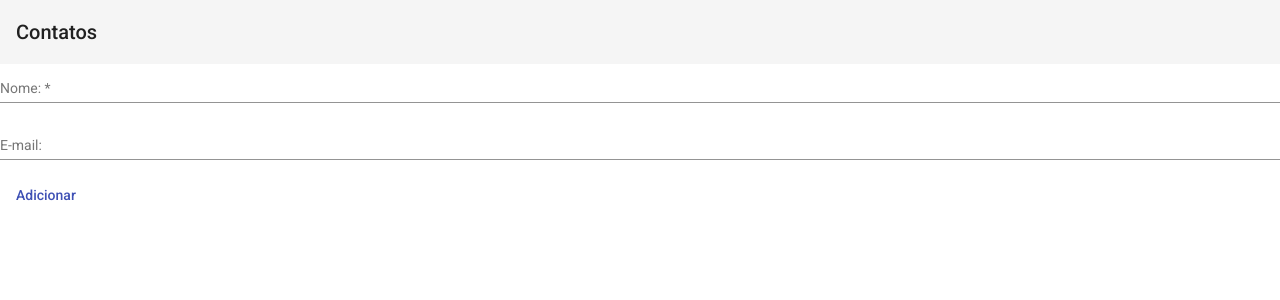
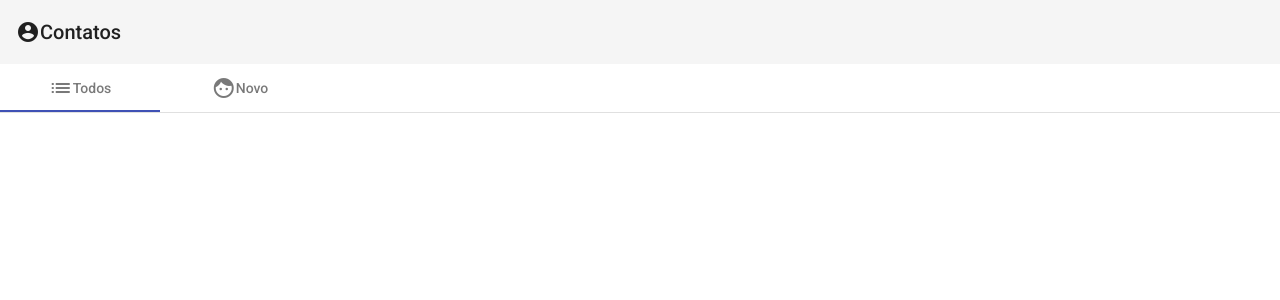
Before and after one commit to marcoslsouza/agenda-app, an Angular app: page / in a window 1280 px wide. Shown: the top 300 px of the page. Built offline with nearby package versions, Linux system fonts and the light colour scheme.

Commit message:
Implementacao de tab para separar formulario de cadastro e tabela de listagem

```diff
--- a/src/app/contato/contato.component.css
+++ b/src/app/contato/contato.component.css
@@ -1,3 +1,7 @@
 .full-width {
     width: 100%;
 }
+
+.half-width {
+    width: 50%;
+}
--- a/src/app/contato/contato.component.html
+++ b/src/app/contato/contato.component.html
@@ -1,14 +1,42 @@
-<mat-toolbar>Contatos</mat-toolbar>
+<mat-toolbar>
+    <mat-icon>account_circle</mat-icon>
+    Contatos
+</mat-toolbar>
+
+<mat-tab-group>
+    <mat-tab>
+        <!-- Label dinamica -->
+        <ng-template mat-tab-label>
+            <mat-icon>list</mat-icon>
+            Todos
+        </ng-template>
+    </mat-tab>
+    <mat-tab> <!-- label="Novo" -->
+        <ng-template mat-tab-label>
+            <mat-icon>face</mat-icon>
+            Novo
+        </ng-template>
+        <mat-card class="half-width">
+            <mat-card-title>Novo Contato</mat-card-title>
             <form [formGroup]="formulario" (ngSubmit)="submit()">
                 <mat-form-field class="full-width">
                     <mat-label>Nome: </mat-label>
                     <input formControlName="nome" matInput placeholder="Digite seu nome" />
                 </mat-form-field>
+                <div *ngIf="formulario.controls.nome.errors">
+                    <div *ngIf="formulario.controls.nome.errors.required">Campo nome é obrigatório.</div>
+                </div>
 
                 <mat-form-field class="full-width">
                     <mat-label>E-mail: </mat-label>
                     <input formControlName="email" matInput placeholder="Digite seu e-mail" />
                 </mat-form-field>
+                <div *ngIf="formulario.controls.email.errors">
+                    <div *ngIf="formulario.controls.email.errors.email">Campo e-mail invalido.</div>
+                </div>
 
-    <button mat-button color="primary">Adicionar</button>
+                <button mat-button color="primary">Adicionar</button> <!-- [disabled]="!formulario.valid" -->
             </form>
+        </mat-card>
+    </mat-tab>
+</mat-tab-group>
--- a/src/app/contato/contato.component.ts
+++ b/src/app/contato/contato.component.ts
@@ -11,19 +11,40 @@ import { Contato } from './contato';
 export class ContatoComponent implements OnInit {
 
   formulario : FormGroup;
+  contatos : Contato[] = [];
 
   constructor(private service : ContatoService, private fb : FormBuilder) { }
 
   ngOnInit(): void {
     this.formulario = this.fb.group({
       nome : ['', Validators.required],
-      email : ['', Validators.email]
+      email : ['', [Validators.email, Validators.required]]
     });
   }
 
   submit() {
-    console.log(this.formulario.value);
-    //this.service.save(c).subscribe(resposta => { console.log(resposta); })
+    //console.log(this.formulario.value);
+    //const isValid = this.formulario.valid;
+    //console.log('Valid', isValid);
+
+   /* let erroNomeRequired;
+    if(this.formulario.controls.nome.errors) {
+      erroNomeRequired = this.formulario.controls.nome.errors.required;
+      console.log('erroNomeRequired : ', erroNomeRequired);
+    }
+    let erroEmailInvalio;
+    if( this.formulario.controls.email.errors) {
+      erroEmailInvalio =  this.formulario.controls.email.errors.email;
+      console.log('erroEmailInvalio : ', erroEmailInvalio);
+    }*/
+
+    const formValues = this.formulario.value;
+    const contato : Contato = new Contato(formValues.nome, formValues.email);
+    this.service.save(contato).subscribe(resposta => {
+      // console.log(resposta);
+      this.contatos.push(resposta);
+      console.log(this.contatos);
+    })
   }
 
 }
--- a/src/app/contato/contato.ts
+++ b/src/app/contato/contato.ts
@@ -3,4 +3,9 @@ export class Contato {
     nome : string;
     email : string;
     favorito : boolean;
+
+    constructor(nome : string, email : string) {
+        this.nome = nome;
+        this.email = email;
+    }
 }
```
Also changed, not shown: src/app/app.module.ts (+10 -2 lines). Lines whose indentation alone changed are shown as unchanged.
